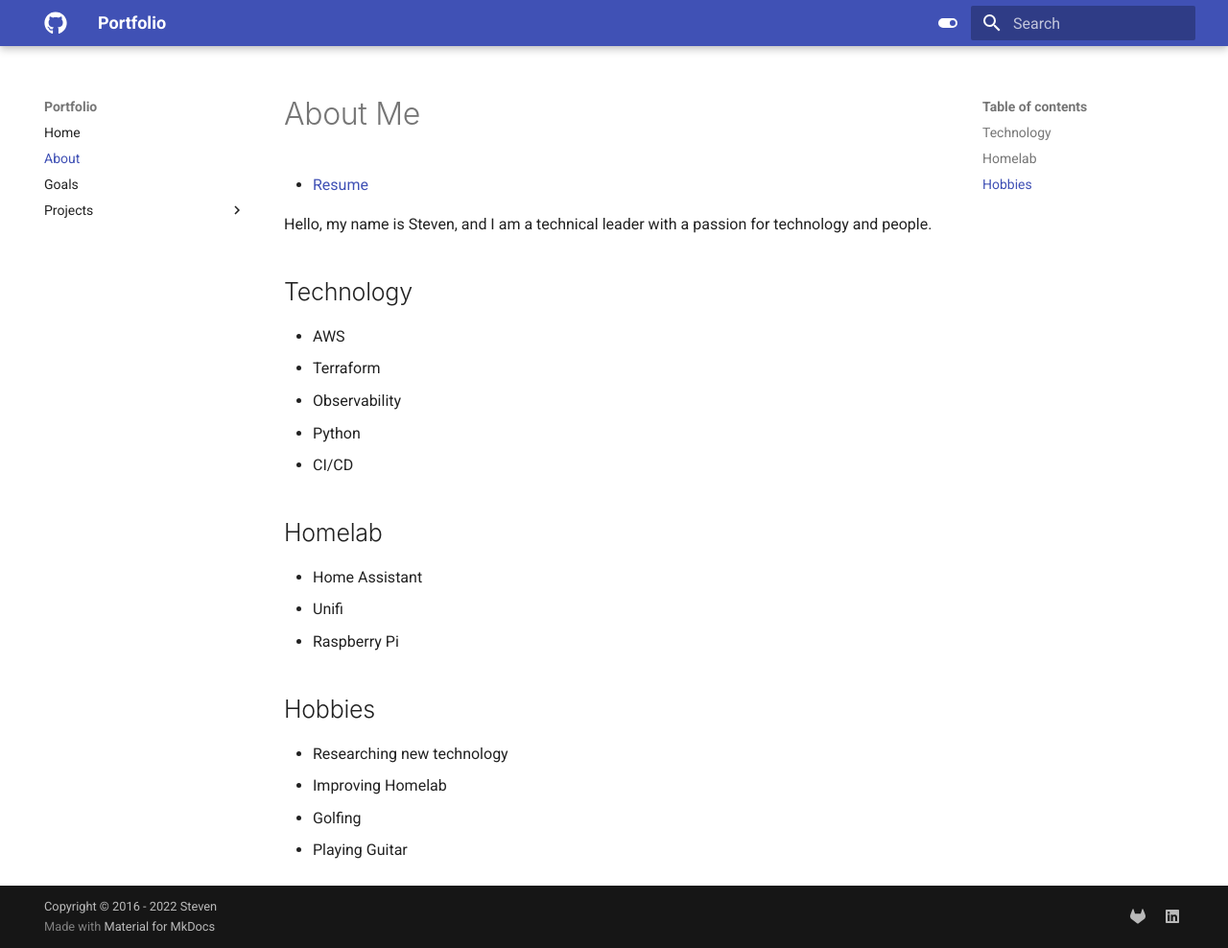
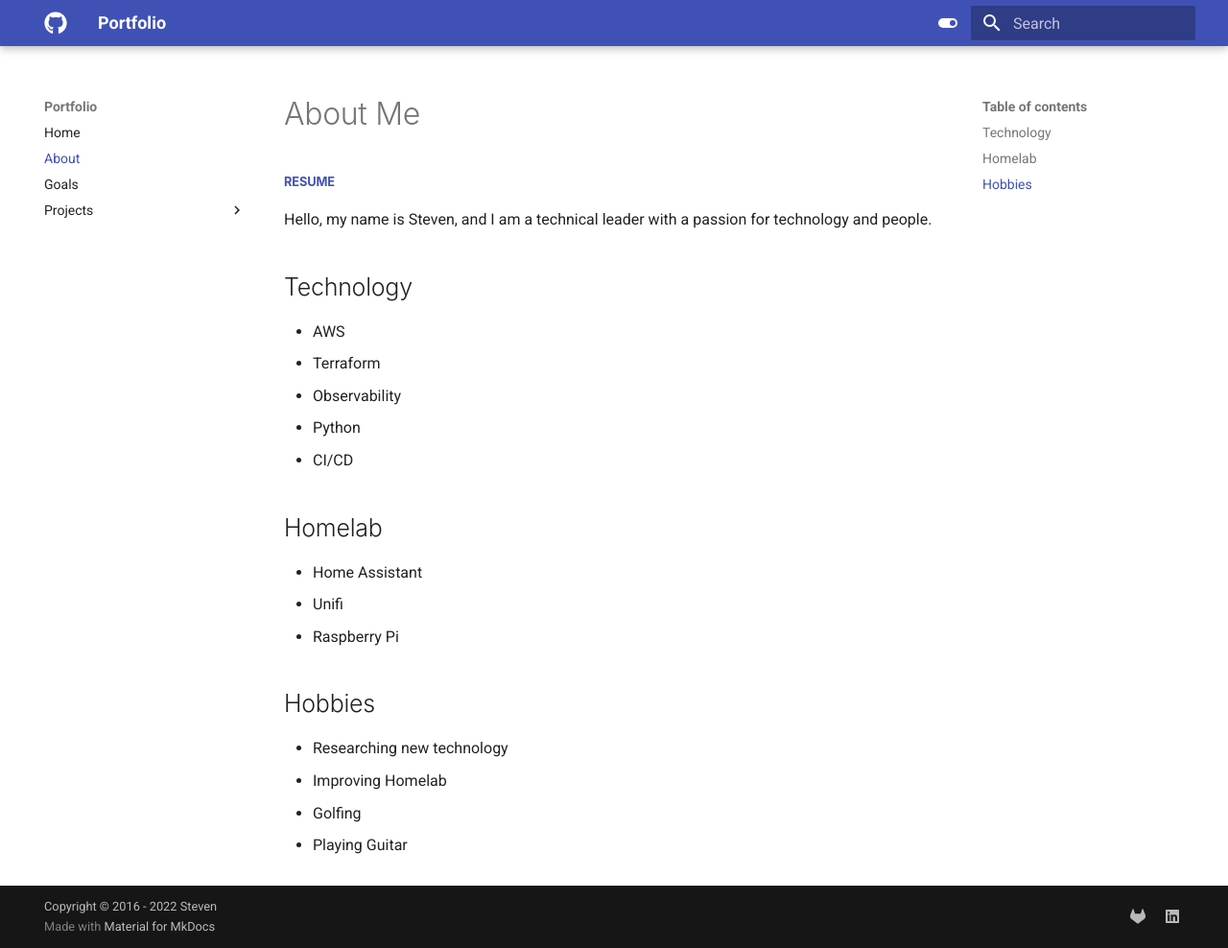
Before and after one commit to stevejoluc/stevejoluc.github.io, an MkDocs documentation site: the page built from docs/about/about.md, in a window 1280 px wide and 988 px high. Shown: the whole window at 96% size. Built offline with MkDocs 1.6.1 and Material for MkDocs 9.7.7, drawn with Linux system fonts in a browser that asks for light colours.

```diff
--- a/docs/about/about.md
+++ b/docs/about/about.md
@@ -1,6 +1,6 @@
 # About Me
 
-- [Resume](https://registry.jsonresume.org/stevejoluc)
+##### [Resume](https://registry.jsonresume.org/stevejoluc)
 
 Hello, my name is Steven, and I am a technical leader with a passion for technology and people.
 
```
